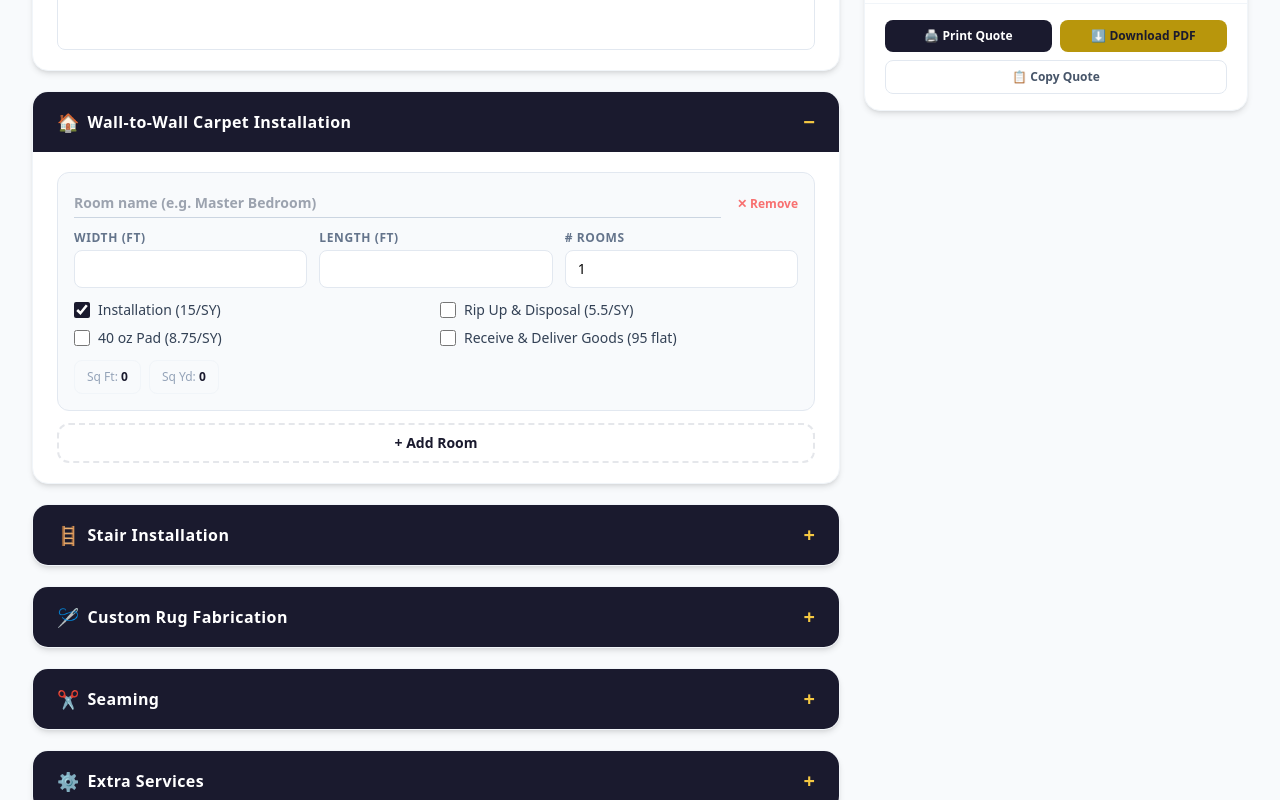
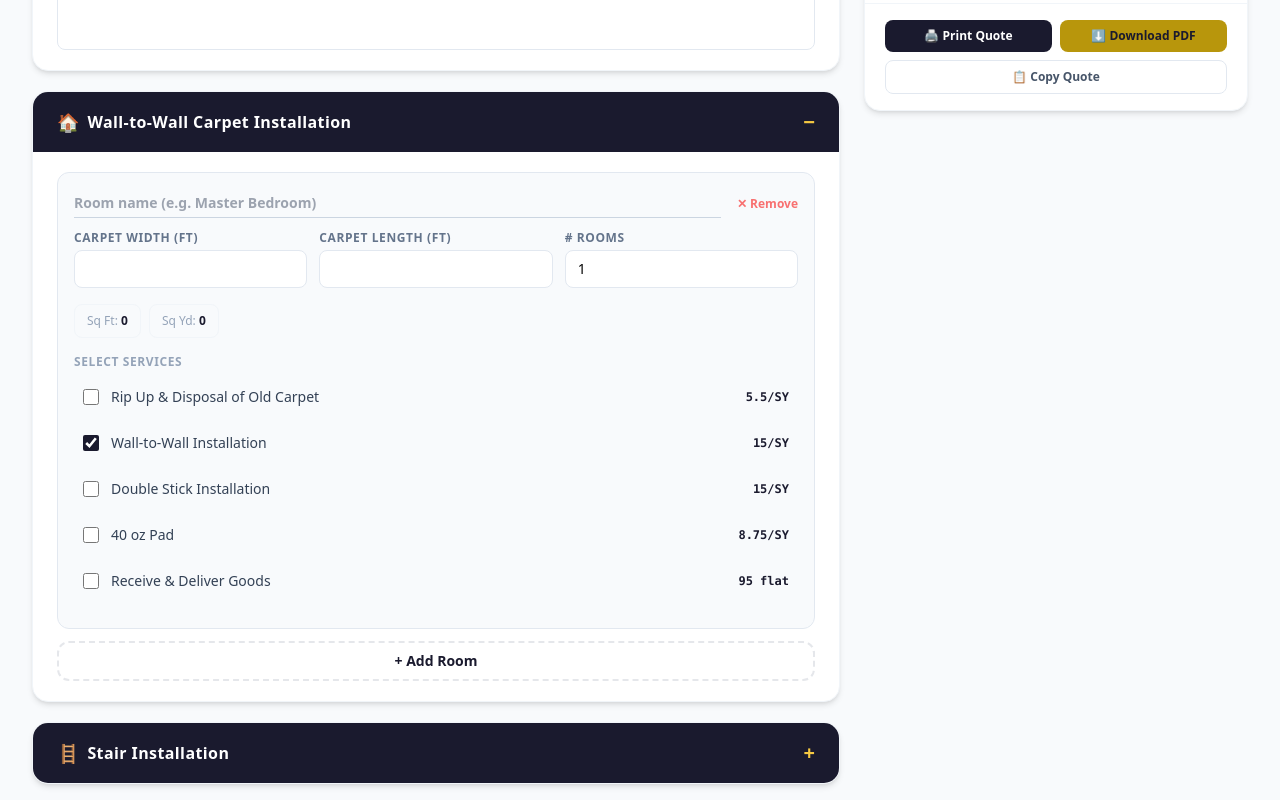
Before and after one commit to aw22sr-design/elegante-estimator, a Next.js app in the folder elegante-estimator/: page / in a window 1280 px wide. Shown: the part 580-1380 px from the top of the page. Built offline with nearby package versions, Linux system fonts and the light colour scheme.

Commit message:
Add files via upload

```diff
--- a/elegante-estimator/components/EstimatorForm.tsx
+++ b/elegante-estimator/components/EstimatorForm.tsx
@@ -6,6 +6,7 @@ import QuoteSummary from "./QuoteSummary";
 import {
   calcRoom, calcStairs, calcRug, calcSeaming, calcExtras, calcTravel,
   safeNum, RoomCalcInput, StairCalcInput, RugCalcInput, ExtrasCalcInput, TravelCalcInput,
+  InstallType,
 } from "../lib/calculations";
 import { PRICING } from "../lib/pricing";
 import { generateQuoteNumber, fmt } from "../lib/format";
@@ -72,7 +73,7 @@ interface RoomRow {
   width: string;
   length: string;
   qty: string;
-  installation: boolean;
+  installType: InstallType;  // "none" | "wallToWall" | "doubleStick"
   ripUp: boolean;
   pad: boolean;
   receiveDelivery: boolean;
@@ -84,14 +85,22 @@ function RoomRowEditor({ room, onChange, onRemove }: {
   onRemove: () => void;
 }) {
   const set = (key: keyof RoomRow) => (val: string | boolean) => onChange({ ...room, [key]: val });
+
+  // Mutually exclusive install type handler
+  const handleInstallType = (type: InstallType) => {
+    // Toggle off if already selected; otherwise set it
+    onChange({ ...room, installType: room.installType === type ? "none" : type });
+  };
+
   const input: RoomCalcInput = {
     width: safeNum(room.width), length: safeNum(room.length), qty: safeNum(room.qty) || 1,
-    installation: room.installation, ripUp: room.ripUp, pad: room.pad, receiveDelivery: room.receiveDelivery,
+    installType: room.installType, ripUp: room.ripUp, pad: room.pad, receiveDelivery: room.receiveDelivery,
   };
   const calc = calcRoom(input);
 
   return (
     <div className="border border-slate-200 rounded-xl p-4 mb-3 bg-slate-50">
+      {/* Room name + remove */}
       <div className="flex items-center justify-between mb-3">
         <input
           value={room.name} onChange={e => set("name")(e.target.value)}
@@ -101,24 +110,83 @@ function RoomRowEditor({ room, onChange, onRemove }: {
         <button onClick={onRemove} className="text-red-400 hover:text-red-600 text-xs font-bold">✕ Remove</button>
       </div>
 
-      <div className="grid grid-cols-3 gap-3 mb-3">
-        <NumInput label="Width (ft)"  value={room.width}  onChange={v => set("width")(v)}  step={0.5} />
-        <NumInput label="Length (ft)" value={room.length} onChange={v => set("length")(v)} step={0.5} />
-        <NumInput label="# Rooms"     value={room.qty}    onChange={v => set("qty")(v)}    min={1} />
+      {/* Measurements */}
+      <div className="grid grid-cols-3 gap-3 mb-4">
+        <NumInput label="Carpet Width (ft)"  value={room.width}  onChange={v => set("width")(v)}  step={0.5} />
+        <NumInput label="Carpet Length (ft)" value={room.length} onChange={v => set("length")(v)} step={0.5} />
+        <NumInput label="# Rooms"            value={room.qty}    onChange={v => set("qty")(v)}    min={1} />
       </div>
 
-      <div className="grid grid-cols-2 gap-2 mb-3">
-        <CheckBox label={`Installation (${PRICING.installation}/SY)`}       checked={room.installation}    onChange={v => set("installation")(v)} />
-        <CheckBox label={`Rip Up & Disposal (${PRICING.ripUp}/SY)`}         checked={room.ripUp}           onChange={v => set("ripUp")(v)} />
-        <CheckBox label={`40 oz Pad (${PRICING.pad40oz}/SY)`}               checked={room.pad}             onChange={v => set("pad")(v)} />
-        <CheckBox label={`Receive & Deliver Goods (${PRICING.receiveDelivery} flat)`} checked={room.receiveDelivery} onChange={v => set("receiveDelivery")(v)} />
+      {/* Sq Ft / Sq Yd badges */}
+      <div className="flex gap-2 mb-4">
+        <CalcBadge label="Sq Ft" value={`${calc.sqFt}`} />
+        <CalcBadge label="Sq Yd" value={`${calc.sqYd}`} />
       </div>
 
-      <div className="flex flex-wrap gap-2 mt-3">
-        <CalcBadge label="Sq Ft"  value={`${calc.sqFt}`} />
-        <CalcBadge label="Sq Yd"  value={`${calc.sqYd}`} />
-        {calc.subtotal > 0 && <CalcBadge label="Section Total" value={fmt(calc.subtotal)} />}
+      {/* Service checkboxes */}
+      <div className="space-y-2 mb-3">
+        <p className="text-xs font-semibold text-slate-400 uppercase tracking-wider">Select Services</p>
+
+        {/* Rip Up — can combine with either install type */}
+        <label className="flex items-center gap-3 p-2 rounded-lg hover:bg-white cursor-pointer border border-transparent hover:border-slate-200 transition-all">
+          <input type="checkbox" checked={room.ripUp} onChange={e => set("ripUp")(e.target.checked)}
+            className="w-4 h-4 accent-navy rounded" />
+          <span className="flex-1 text-sm text-slate-700">Rip Up &amp; Disposal of Old Carpet</span>
+          <span className="text-xs font-mono text-navy font-semibold">
+            {calc.sqYd > 0 ? `${fmt(calc.ripUpTotal)}` : `${PRICING.ripUp}/SY`}
+          </span>
+        </label>
+
+        {/* Wall-to-Wall — mutually exclusive with Double Stick */}
+        <label className="flex items-center gap-3 p-2 rounded-lg hover:bg-white cursor-pointer border border-transparent hover:border-slate-200 transition-all">
+          <input type="checkbox"
+            checked={room.installType === "wallToWall"}
+            onChange={() => handleInstallType("wallToWall")}
+            className="w-4 h-4 accent-navy rounded" />
+          <span className="flex-1 text-sm text-slate-700">Wall-to-Wall Installation</span>
+          <span className="text-xs font-mono text-navy font-semibold">
+            {calc.sqYd > 0 && room.installType === "wallToWall" ? `${fmt(calc.installTotal)}` : `${PRICING.installation}/SY`}
+          </span>
+        </label>
+
+        {/* Double Stick — mutually exclusive with Wall-to-Wall */}
+        <label className="flex items-center gap-3 p-2 rounded-lg hover:bg-white cursor-pointer border border-transparent hover:border-slate-200 transition-all">
+          <input type="checkbox"
+            checked={room.installType === "doubleStick"}
+            onChange={() => handleInstallType("doubleStick")}
+            className="w-4 h-4 accent-navy rounded" />
+          <span className="flex-1 text-sm text-slate-700">Double Stick Installation</span>
+          <span className="text-xs font-mono text-navy font-semibold">
+            {calc.sqYd > 0 && room.installType === "doubleStick" ? `${fmt(calc.installTotal)}` : `${PRICING.doubleStick}/SY`}
+          </span>
+        </label>
+
+        {/* 40oz Pad */}
+        <label className="flex items-center gap-3 p-2 rounded-lg hover:bg-white cursor-pointer border border-transparent hover:border-slate-200 transition-all">
+          <input type="checkbox" checked={room.pad} onChange={e => set("pad")(e.target.checked)}
+            className="w-4 h-4 accent-navy rounded" />
+          <span className="flex-1 text-sm text-slate-700">40 oz Pad</span>
+          <span className="text-xs font-mono text-navy font-semibold">
+            {calc.sqYd > 0 && room.pad ? `${fmt(calc.padTotal)}` : `${PRICING.pad40oz}/SY`}
+          </span>
+        </label>
+
+        {/* Receive & Deliver */}
+        <label className="flex items-center gap-3 p-2 rounded-lg hover:bg-white cursor-pointer border border-transparent hover:border-slate-200 transition-all">
+          <input type="checkbox" checked={room.receiveDelivery} onChange={e => set("receiveDelivery")(e.target.checked)}
+            className="w-4 h-4 accent-navy rounded" />
+          <span className="flex-1 text-sm text-slate-700">Receive &amp; Deliver Goods</span>
+          <span className="text-xs font-mono text-navy font-semibold">{PRICING.receiveDelivery} flat</span>
+        </label>
       </div>
+
+      {/* Section subtotal */}
+      {calc.subtotal > 0 && (
+        <div className="flex justify-between items-center pt-2 border-t border-slate-200 mt-2">
+          <span className="text-xs text-slate-500 font-semibold uppercase tracking-wide">Room Total</span>
+          <span className="text-navy font-bold text-sm">{fmt(calc.subtotal)}</span>
+        </div>
+      )}
     </div>
   );
 }
@@ -145,11 +213,11 @@ export default function EstimatorForm() {
 
   // ── Rooms ──────────────────────────────────────────────────
   const [rooms, setRooms] = useState<RoomRow[]>([
-    { id: 1, name: "", width: "", length: "", qty: "1", installation: true, ripUp: false, pad: false, receiveDelivery: false },
+    { id: 1, name: "", width: "", length: "", qty: "1", installType: "wallToWall", ripUp: false, pad: false, receiveDelivery: false },
   ]);
   const addRoom = () => setRooms(prev => [...prev, {
     id: Date.now(), name: "", width: "", length: "", qty: "1",
-    installation: true, ripUp: false, pad: false, receiveDelivery: false,
+    installType: "wallToWall" as InstallType, ripUp: false, pad: false, receiveDelivery: false,
   }]);
   const removeRoom = (id: number) => setRooms(prev => prev.filter(r => r.id !== id));
   const updateRoom = (id: number, r: RoomRow) => setRooms(prev => prev.map(x => x.id === id ? r : x));
@@ -197,7 +265,7 @@ export default function EstimatorForm() {
   // ── Computed values ────────────────────────────────────────
   const roomCalcs  = rooms.map(r => calcRoom({
     width: safeNum(r.width), length: safeNum(r.length), qty: safeNum(r.qty) || 1,
-    installation: r.installation, ripUp: r.ripUp, pad: r.pad, receiveDelivery: r.receiveDelivery,
+    installType: r.installType, ripUp: r.ripUp, pad: r.pad, receiveDelivery: r.receiveDelivery,
   }));
   const stairCalc  = calcStairs(stairs);
   const rugCalc    = calcRug(rug);
@@ -213,7 +281,7 @@ export default function EstimatorForm() {
   const resetForm = useCallback(() => {
     if (!confirm("Reset everything? This cannot be undone.")) return;
     setCustomer({ name: "", projectName: "", address: "", email: "", phone: "", notes: "", quoteNumber: generateQuoteNumber() });
-    setRooms([{ id: 1, name: "", width: "", length: "", qty: "1", installation: true, ripUp: false, pad: false, receiveDelivery: false }]);
+    setRooms([{ id: 1, name: "", width: "", length: "", qty: "1", installType: "wallToWall", ripUp: false, pad: false, receiveDelivery: false }]);
     setStairs({ regularSteps: 0, landings: 0, pieSteps: 0, receiveDelivery: false, pad: false, padSqYd: 0 });
     setRug({ width: 0, length: 0, finishingStyle: "serging", miters: false, miterCount: 0, handSewing: false, handSewingLF: 0, receiveFabricate: false, receiveInspect: false, wrapShip: false, nonSkidPad: false, delivery: false, customOversizePrice: 0 });
     setSeamingLF("");
--- a/elegante-estimator/components/QuoteSummary.tsx
+++ b/elegante-estimator/components/QuoteSummary.tsx
@@ -18,7 +18,8 @@ const TERMS = [
 
 interface RoomRow {
   id: number; name: string; width: string; length: string; qty: string;
-  installation: boolean; ripUp: boolean; pad: boolean; receiveDelivery: boolean;
+  installType: "none" | "wallToWall" | "doubleStick";
+  ripUp: boolean; pad: boolean; receiveDelivery: boolean;
 }
 
 interface CustomLineItem { id: number; description: string; qty: string; unitPrice: string; }
@@ -52,8 +53,12 @@ function buildLineItems(props: Props): LineItem[] {
   props.rooms.forEach((room, i) => {
     const c = props.roomCalcs[i];
     const name = room.name || `Room ${i + 1}`;
-    if (c.installTotal > 0)         add(`${name} — Installation`, fmt(c.sqYd), "SY", fmt(PRICING.installation), c.installTotal);
-    if (c.ripUpTotal > 0)           add(`${name} — Rip Up & Disposal`, fmt(c.sqYd), "SY", fmt(PRICING.ripUp), c.ripUpTotal);
+    if (c.ripUpTotal > 0)           add(`${name} — Rip Up & Disposal of Old Carpet`, fmt(c.sqYd), "SY", fmt(PRICING.ripUp), c.ripUpTotal);
+    if (c.installTotal > 0) {
+      const label = room.installType === "doubleStick" ? "Double Stick Installation" : "Wall-to-Wall Installation";
+      const rate  = room.installType === "doubleStick" ? PRICING.doubleStick : PRICING.installation;
+      add(`${name} — ${label}`, fmt(c.sqYd), "SY", fmt(rate), c.installTotal);
+    }
     if (c.padTotal > 0)             add(`${name} — 40 oz Pad`, fmt(c.sqYd), "SY", fmt(PRICING.pad40oz), c.padTotal);
     if (c.receiveDeliveryTotal > 0) add(`${name} — Receive & Deliver Goods`, "1", "flat", fmt(PRICING.receiveDelivery), c.receiveDeliveryTotal);
   });
```
